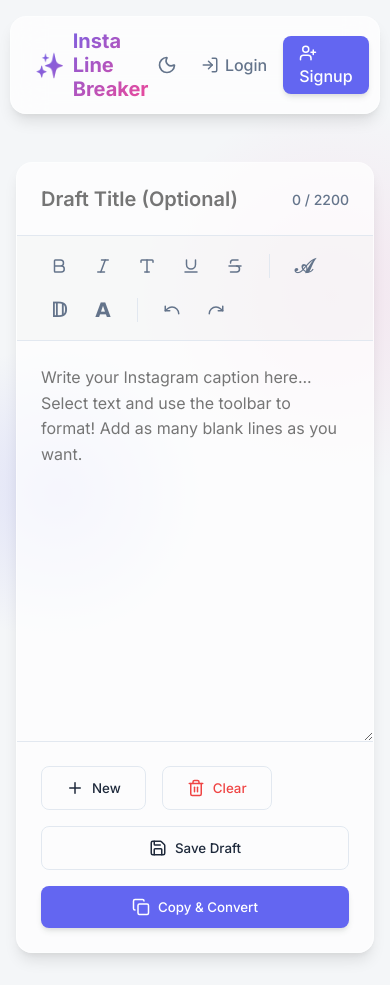
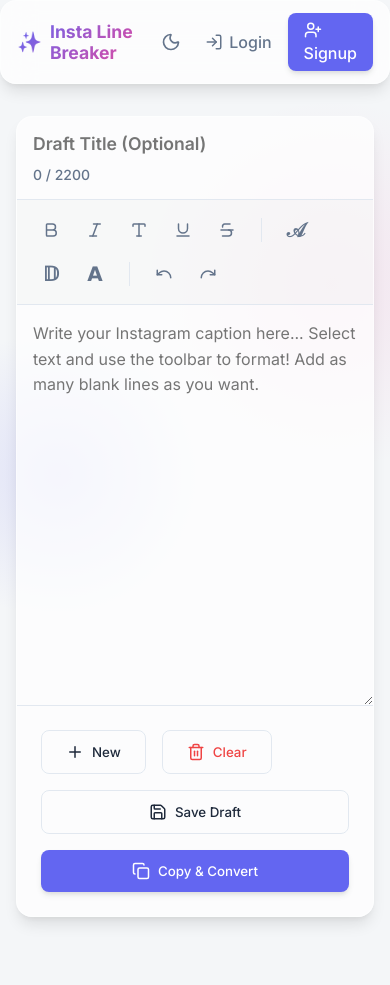
Before and after one commit to harshildiyora/insta-line-breaker, a React app in the folder frontend/: page / in a window 390 px wide. After the commit the page ends 949 px from the top, so only its background shows below. Built offline with nearby package versions, Linux system fonts and the light colour scheme; no server answers; the HTML template or start-up script is replaced by a standard one.

Commit message:
style: optimize responsiveness for mobile devices across all pages

```diff
--- a/frontend/src/components/Navbar.css
+++ b/frontend/src/components/Navbar.css
@@ -102,3 +102,30 @@
     display: none;
   }
 }
+
+@media (max-width: 480px) {
+  .navbar {
+    width: 100%;
+    margin: 0;
+    border-radius: 0;
+    border-bottom: 1px solid var(--glass-border);
+    padding: 0.75rem 1rem;
+  }
+
+  .navbar-brand {
+    font-size: 1.1rem;
+  }
+
+  .logo-icon {
+    font-size: 1.25rem;
+  }
+
+  .user-profile {
+    padding-left: 0.5rem;
+    gap: 0.5rem;
+  }
+
+  .user-name {
+    display: none;
+  }
+}
--- a/frontend/src/pages/Auth.css
+++ b/frontend/src/pages/Auth.css
@@ -95,3 +95,17 @@
 .auth-footer a {
   font-weight: 600;
 }
+
+@media (max-width: 480px) {
+  .auth-container {
+    padding: 1rem;
+  }
+
+  .auth-card {
+    padding: 1.5rem 1.25rem;
+  }
+
+  .auth-title {
+    font-size: 1.5rem;
+  }
+}
--- a/frontend/src/pages/Home.css
+++ b/frontend/src/pages/Home.css
@@ -163,3 +163,29 @@
     justify-content: center;
   }
 }
+
+@media (max-width: 480px) {
+  .editor-header {
+    flex-direction: column;
+    align-items: stretch;
+    gap: 0.75rem;
+    padding: 1rem;
+  }
+
+  .title-input {
+    width: 100%;
+    font-size: 1.1rem;
+  }
+
+  .char-counter {
+    align-self: flex-start;
+  }
+
+  .toolbar {
+    padding: 0.75rem 1rem;
+  }
+
+  .main-textarea {
+    padding: 1rem;
+  }
+}
```
